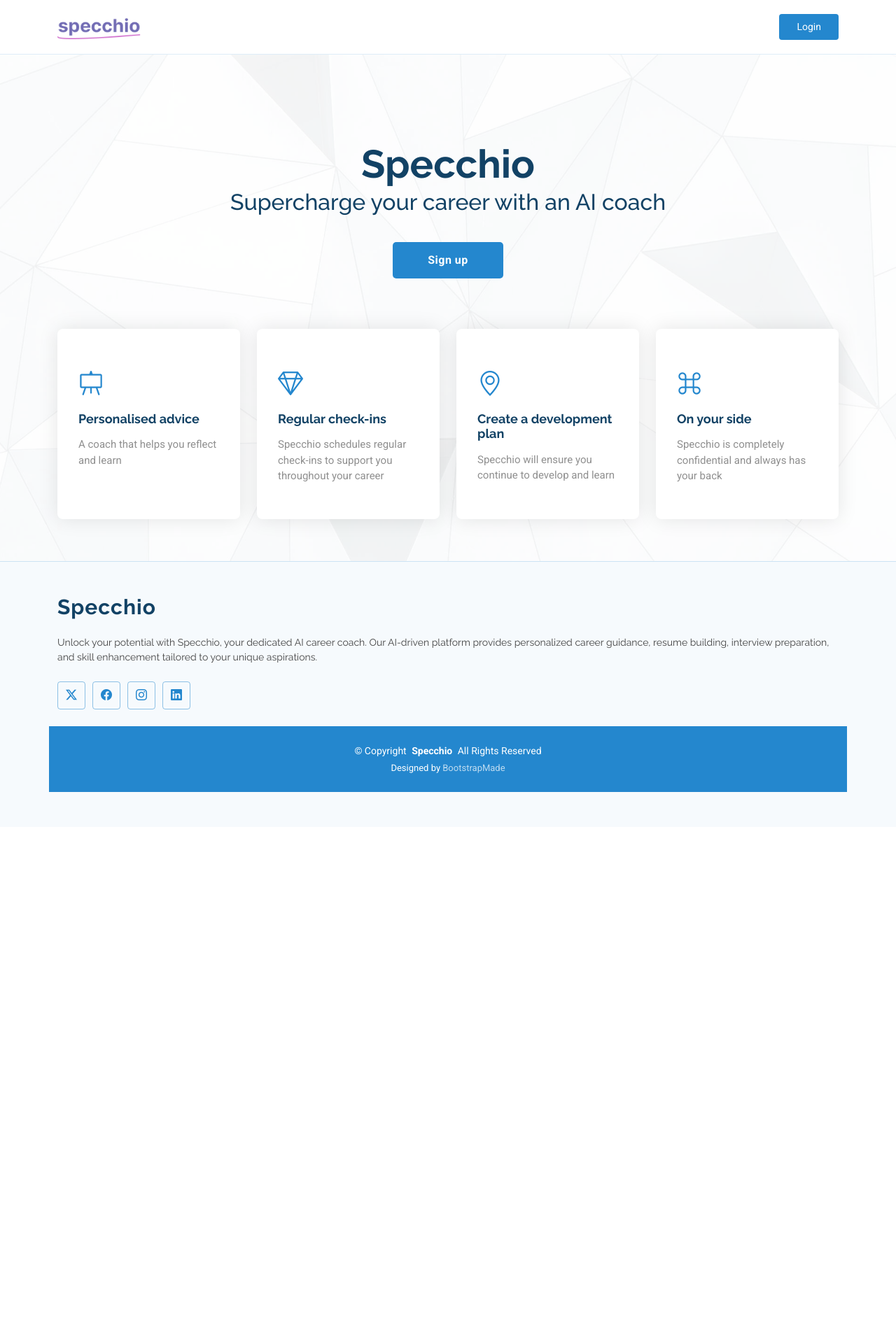
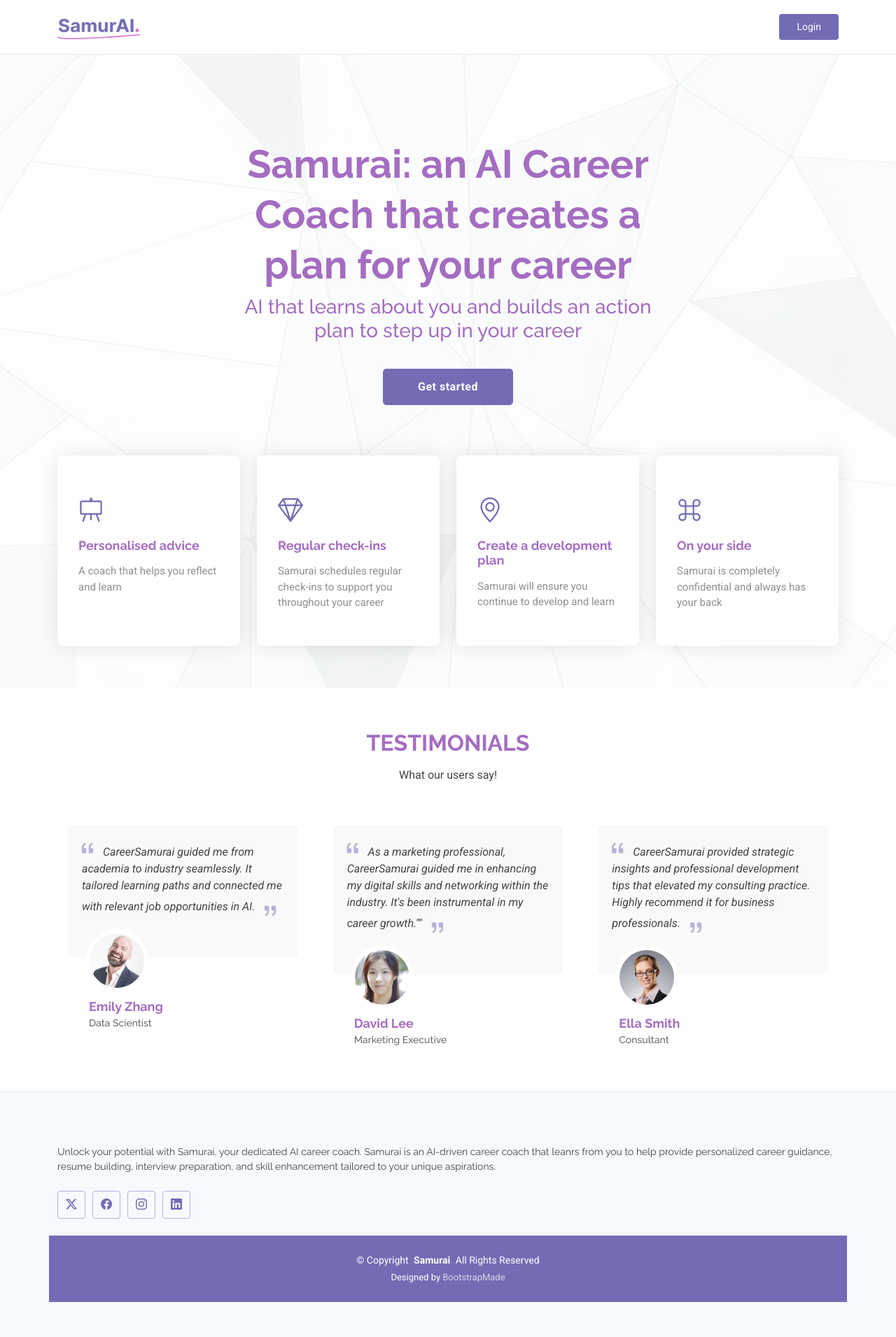
Before and after one commit to olliecoombe66/specchio, a Flask app: page / in a window 1280 px wide. Shown: the whole page at 70% size. Before the commit the page ends 1132 px from the top, so only its background shows below. Run offline with Flask 3, Linux system fonts and the light colour scheme; some libraries are stand-ins or nearby versions.

Commit message:
update styling

```diff
--- a/static/assets/css/main.css
+++ b/static/assets/css/main.css
@@ -21,8 +21,8 @@
 :root {
   --background-color: #ffffff; /* Background color for the entire website, including individual sections */
   --default-color: #444444; /* Default color used for the majority of the text content across the entire website */
-  --heading-color: #124265; /* Color for headings, subheadings and title throughout the website */
-  --accent-color: #2487ce; /* Accent color that represents your brand on the website. It's used for buttons, links, and other elements that need to stand out */
+  --heading-color: #A46DC1; /* Color for headings, subheadings and title throughout the website */
+  --accent-color: #726CB4; /* Accent color that represents your brand on the website. It's used for buttons, links, and other elements that need to stand out */
   --surface-color: #ffffff; /* The surface color is used as a background of boxed elements within sections, such as cards, icon boxes, or other elements that require a visual separation from the global background. */
   --contrast-color: #ffffff; /* Contrast color for text, ensuring readability against backgrounds of accent, heading, or default colors. */
 
--- a/static/assets/css/signup.css
+++ b/static/assets/css/signup.css
@@ -19,7 +19,7 @@ body {
 }
 
 h2 {
-    color: #333;
+    color: #A96DC2;
     margin-bottom: 20px;
 }
 
@@ -44,7 +44,7 @@ input[type="password"] {
 }
 
 button[type="submit"] {
-    background-color: #007bff;
+    background-color: #A96DC2;
     color: #fff;
     border: none;
     padding: 12px 20px;
@@ -56,7 +56,7 @@ button[type="submit"] {
 }
 
 button[type="submit"]:hover {
-    background-color: #0056b3;
+    background-color: #450E43;
 }
 
 p {
--- a/templates/landing-page.html
+++ b/templates/landing-page.html
@@ -4,7 +4,7 @@
 <head>
   <meta charset="utf-8">
   <meta content="width=device-width, initial-scale=1.0" name="viewport">
-  <title>Specchio Homepage</title>
+  <title>Samurai Homepage</title>
   <meta content="" name="description">
   <meta content="" name="keywords">
 
@@ -68,12 +68,13 @@
       <div class="container">
         <div class="row justify-content-center" data-aos="zoom-out">
           <div class="col-xl-7 col-lg-9 text-center">
-            <h1>Specchio</h1>
-            <h2>Supercharge your career with an AI coach</h2>
+            <h1>Samurai: an AI Career Coach that creates a plan for your career</h1>
+            <h2></h2>
+            <h3>AI that learns about you and builds an action plan to step up in your career</h3>
           </div>
         </div>
         <div class="text-center" data-aos="zoom-out" data-aos-delay="100">
-          <a href="{{ url_for('signup') }}" class="btn-get-started">Sign up</a>
+          <a href="{{ url_for('signup') }}" class="btn-get-started">Get started</a>
         </div>
 
         <div class="row gy-4 mt-5">
@@ -89,7 +90,7 @@
             <div class="icon-box">
               <div class="icon"><i class="bi bi-gem"></i></div>
               <h4 class="title"><a href="">Regular check-ins</a></h4>
-              <p class="description">Specchio schedules regular check-ins to support you throughout your career</p>
+              <p class="description">Samurai schedules regular check-ins to support you throughout your career</p>
             </div>
           </div><!--End Icon Box -->
 
@@ -97,7 +98,7 @@
             <div class="icon-box">
               <div class="icon"><i class="bi bi-geo-alt"></i></div>
               <h4 class="title"><a href="">Create a development plan</a></h4>
-              <p class="description">Specchio will ensure you continue to develop and learn</p>
+              <p class="description">Samurai will ensure you continue to develop and learn</p>
             </div>
           </div><!--End Icon Box -->
 
@@ -105,7 +106,7 @@
             <div class="icon-box">
               <div class="icon"><i class="bi bi-command"></i></div>
               <h4 class="title"><a href="">On your side</a></h4>
-              <p class="description">Specchio is completely confidential and always has your back</p>
+              <p class="description">Samurai is completely confidential and always has your back</p>
             </div>
           </div><!--End Icon Box -->
 
@@ -115,7 +116,101 @@
     </section><!-- /Hero Section -->
 
 
+    <!-- Testimonials Section -->
+    <section id="testimonials" class="testimonials section">
 
+      <!-- Section Title -->
+      <div class="container section-title" data-aos="fade-up">
+        <h2>Testimonials</h2>
+        <p>What our users say!</p>
+      </div><!-- End Section Title -->
+
+      <div class="container" data-aos="fade-up" data-aos-delay="100">
+
+        <div class="swiper init-swiper" data-speed="600" data-delay="5000" data-breakpoints="{ &quot;320&quot;: { &quot;slidesPerView&quot;: 1, &quot;spaceBetween&quot;: 40 }, &quot;1200&quot;: { &quot;slidesPerView&quot;: 3, &quot;spaceBetween&quot;: 40 } }">
+          <script type="application/json" class="swiper-config">
+            {
+              "loop": true,
+              "speed": 600,
+              "autoplay": {
+                "delay": 5000
+              },
+              "slidesPerView": "auto",
+              "pagination": {
+                "el": ".swiper-pagination",
+                "type": "bullets",
+                "clickable": true
+              },
+              "breakpoints": {
+                "320": {
+                  "slidesPerView": 1,
+                  "spaceBetween": 40
+                },
+                "1200": {
+                  "slidesPerView": 3,
+                  "spaceBetween": 20
+                }
+              }
+            }
+          </script>
+          <div class="swiper-wrapper">
+
+            <div class="swiper-slide">
+              <div class="testimonial-item" "="">
+            <p>
+              <i class="bi bi-quote quote-icon-left"></i>
+                <span>CareerSamurai guided me from academia to industry seamlessly. It tailored learning paths and connected me with relevant job opportunities in AI.</span>
+                <i class="bi bi-quote quote-icon-right"></i>
+                </p>
+                <img src="assets/img/testimonials/testimonials-1.jpg" class="testimonial-img" alt="">
+                <h3>Emily Zhang</h3>
+                <h4>Data Scientist</h4>
+              </div>
+            </div><!-- End testimonial item -->
+
+            <div class="swiper-slide">
+              <div class="testimonial-item">
+                <p>
+                  <i class="bi bi-quote quote-icon-left"></i>
+                  <span>As a marketing professional, CareerSamurai guided me in enhancing my digital skills and networking within the industry. It's been instrumental in my career growth.""
+</span>
+                  <i class="bi bi-quote quote-icon-right"></i>
+                </p>
+                <img src="assets/img/testimonials/testimonials-2.jpg" class="testimonial-img" alt="">
+                <h3>David Lee</h3>
+                <h4>Marketing Executive</h4>
+              </div>
+            </div><!-- End testimonial item -->
+
+            <div class="swiper-slide">
+              <div class="testimonial-item">
+                <p>
+                  <i class="bi bi-quote quote-icon-left"></i>
+                  <span>CareerSamurai provided strategic insights and professional development tips that elevated my consulting practice. Highly recommend it for business professionals.
+</span>
+                  <i class="bi bi-quote quote-icon-right"></i>
+                </p>
+                <img src="assets/img/testimonials/testimonials-3.jpg" class="testimonial-img" alt="">
+                <h3>Ella Smith</h3>
+                <h4>Consultant</h4>
+              </div>
+
+            </div><!-- End testimonial item -->
+
+          </div>
+          <div class="swiper-pagination"></div>
+        </div>
+
+      </div>
+
+    </section>
+
+          <div class="swiper-pagination"></div>
+        </div>
+
+      </div>
+
+    </section>
 
   </main>
 
@@ -124,9 +219,9 @@
       <div class="row gy-4">
         <div class="col-lg-12 col-md-12 footer-about">
           <a href="index.html" class="logo d-flex align-items-center">
-            <span class="sitename">Specchio</span>
+            <span class="sitename"></span>
           </a>
-          <p>Unlock your potential with Specchio, your dedicated AI career coach. Our AI-driven platform provides personalized career guidance, resume building, interview preparation, and skill enhancement tailored to your unique aspirations.</p>
+          <p>Unlock your potential with Samurai, your dedicated AI career coach. Samurai is an AI-driven career coach that leanrs from you to help provide personalized career guidance, resume building, interview preparation, and skill enhancement tailored to your unique aspirations.</p>
           <div class="social-links d-flex mt-4">
             <a href=""><i class="bi bi-twitter-x"></i></a>
             <a href=""><i class="bi bi-facebook"></i></a>
@@ -138,7 +233,7 @@
     </div>
 
     <div class="container copyright text-center mt-4">
-      <p>© <span>Copyright</span> <strong class="px-1 sitename">Specchio</strong> <span>All Rights Reserved</span></p>
+      <p>© <span>Copyright</span> <strong class="px-1 sitename">Samurai</strong> <span>All Rights Reserved</span></p>
       <div class="credits">
         <!-- All the links in the footer should remain intact. -->
         <!-- You can delete the links only if you've purchased the pro version. -->
```
Also changed, not shown: static/css/style.css (+24 -9 lines), templates/index.html (+10 -16 lines), templates/login.html (+9 -8 lines), database.db, static/assets/img/Logo.png, templates/home.html (deleted), 4 other files.
